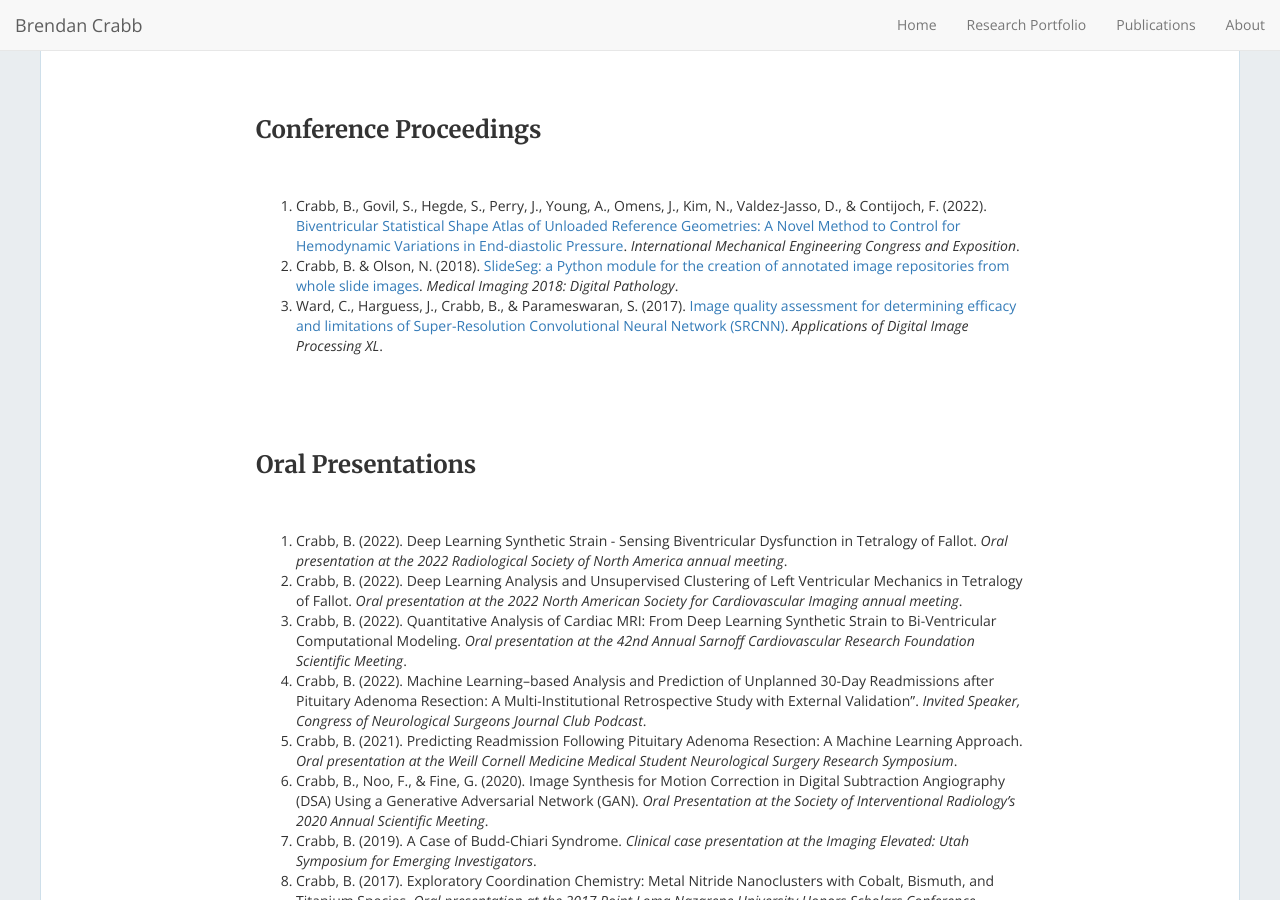
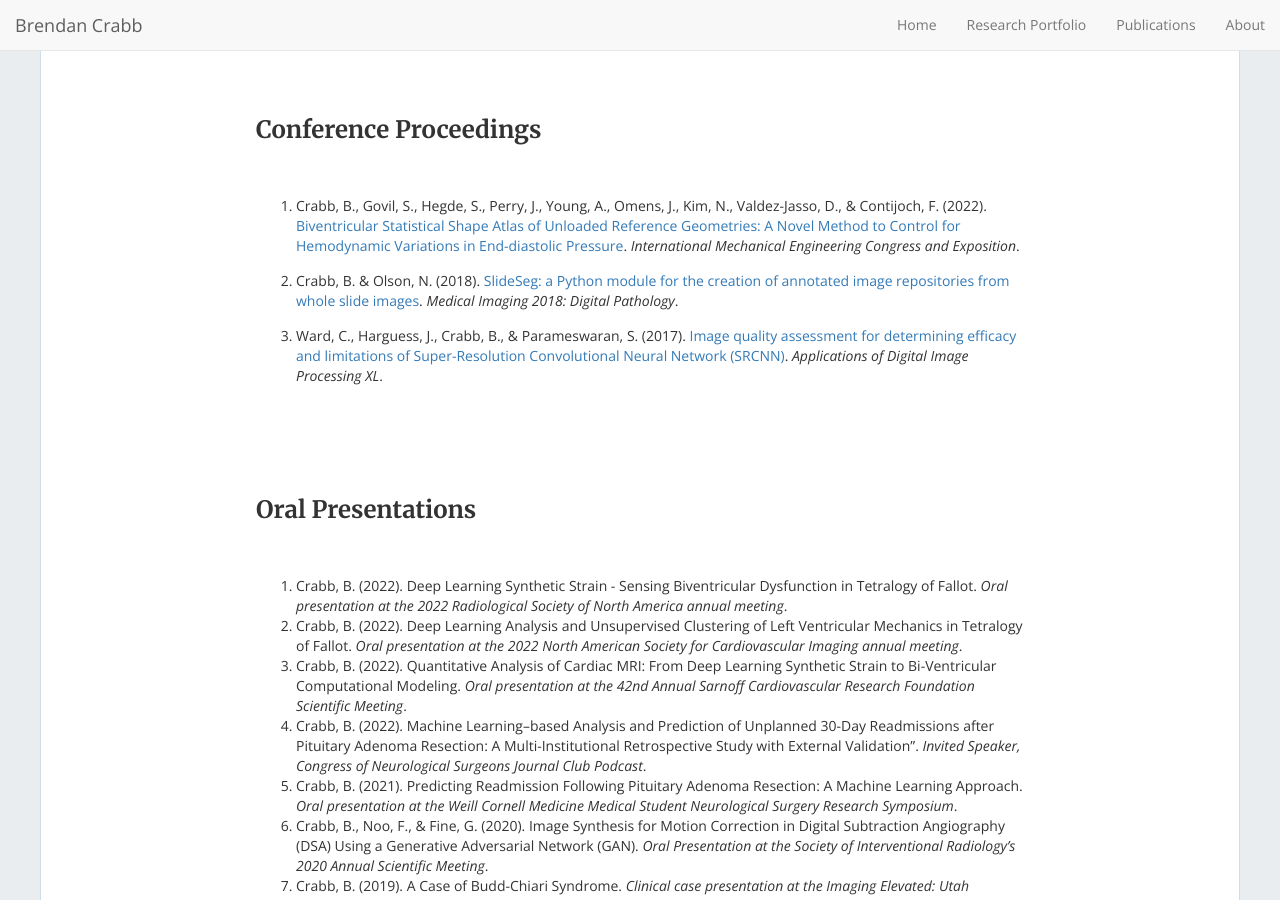
Before and after one commit to btcrabb/portfolio, a Jekyll site: the page built from docs/publications.md, in a window 1280 px wide and 900 px high, scrolled down 763 px. Built offline with Jekyll 4.4.1, drawn with Linux system fonts in a browser that asks for light colours; nearby versions of some CDN libraries.

Commit message:
Update preceedings.html

```diff
--- a/docs/_includes/preceedings.html
+++ b/docs/_includes/preceedings.html
@@ -157,7 +157,7 @@
         {{ formatted_author_list | split: ";" | array_to_sentence_string }}. "{{ title_link }}." <em>{{citation.Publication}}</em> ({{citation.Year}}).
       </li>
     {% elsif style == "apa" %}
-      <li>
+      <li style="padding-bottom: 15px">
         {{ formatted_author_list | split: ";" | array_to_sentence_string: "&"}} ({{citation.Year}}). {{ title_link }}. <em>{{citation.Publication}}</em>.
       </li>
     {% elsif style == "chicago" %}
```
